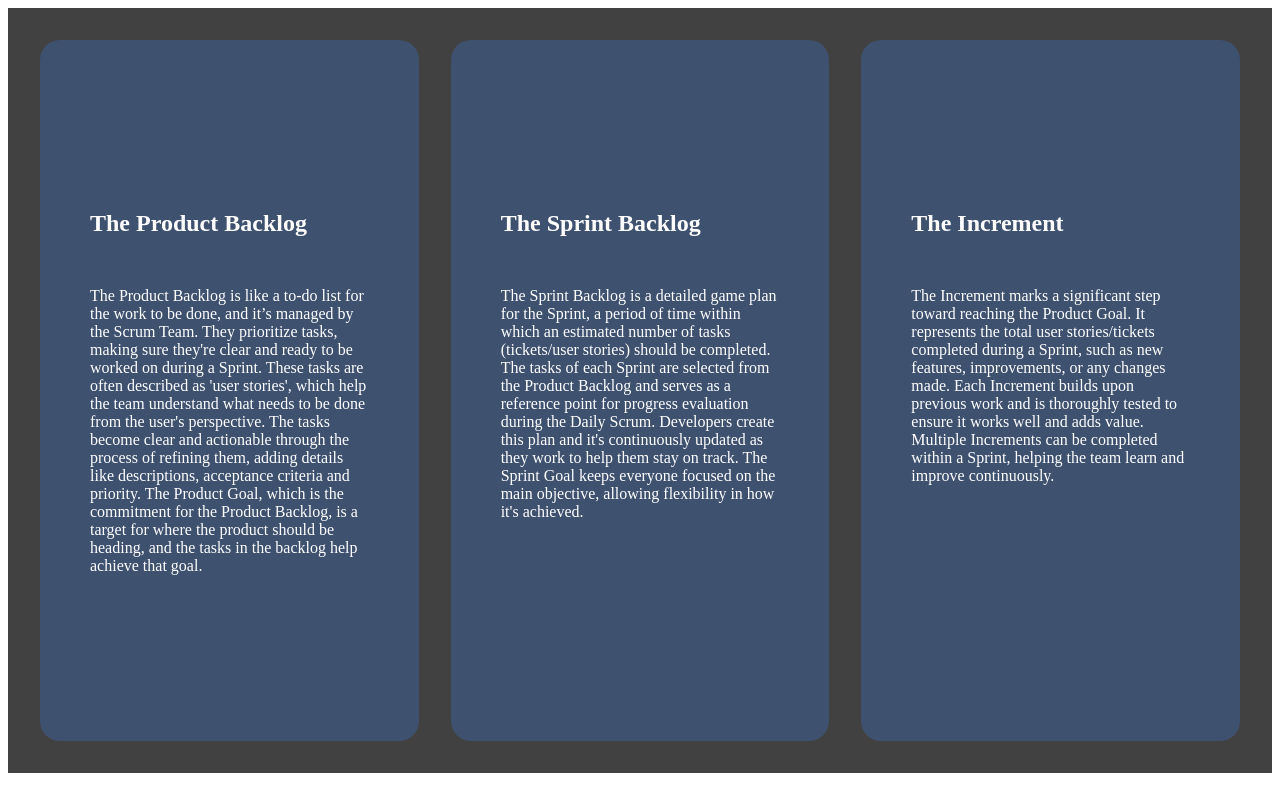
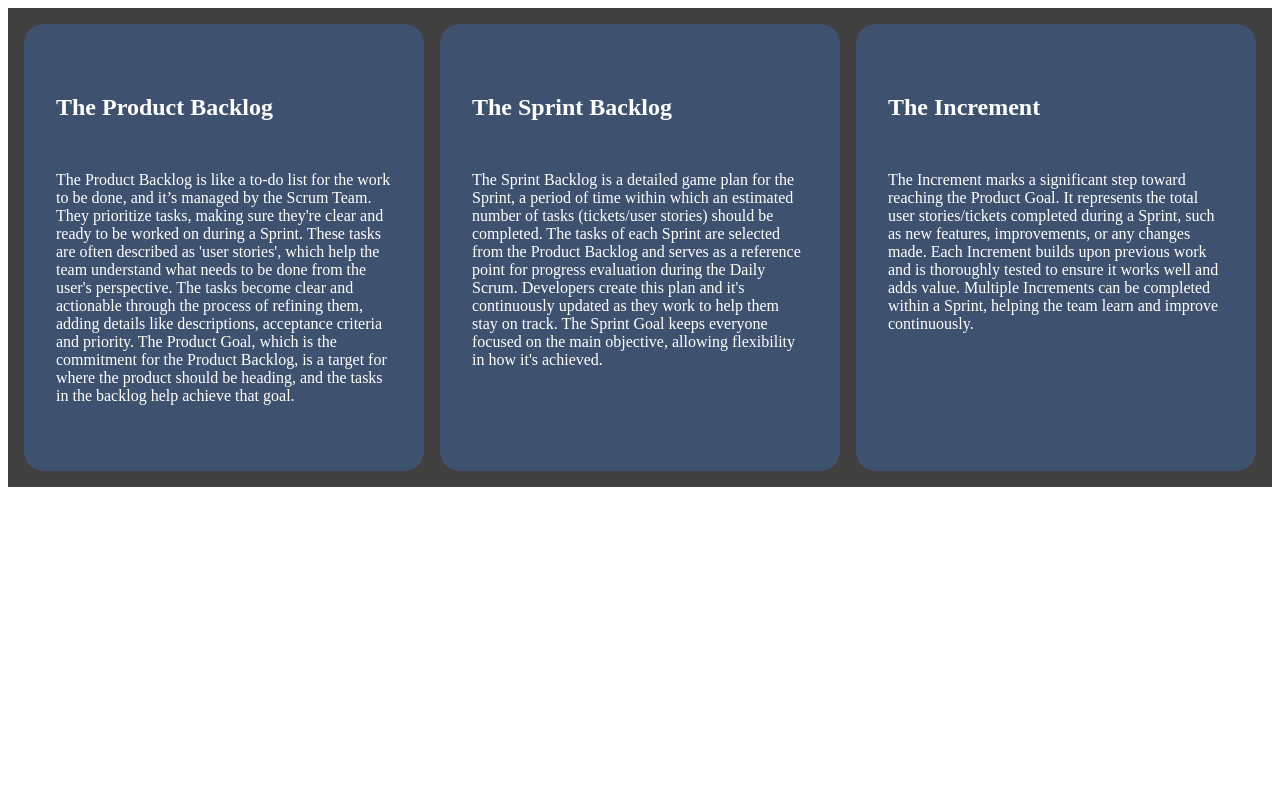
Before and after one commit to Wilma-Norman/Scrum-Project-assignment, a React (Vite) app: page /artifacts in a window 1280 px wide. Built offline with nearby package versions, Linux system fonts and the light colour scheme.

Commit message:
changed from 900px to 768px and some css modifies

```diff
--- a/src/Components/Artifacts/ThreeColumn/ThreeColumn.module.css
+++ b/src/Components/Artifacts/ThreeColumn/ThreeColumn.module.css
@@ -5,7 +5,6 @@
 .threeColumnContainer {
     color: white;
     display: flex;
-    flex: 0 0 calc(33% - 32px);
     flex-direction: column;
     justify-content: space-evenly;
     width: 100%;
@@ -15,7 +14,7 @@
     background-color: var(--artifacts-bg-color);
     border-radius: 20px;
     flex: 1;
-    padding: 150px 32px;
+    padding: 50px 32px;
 }
 
 .firstcard, .thirdcard {
@@ -30,11 +29,10 @@
     padding-bottom: 30px;
 }
 
-@media screen and (min-width: 900px) {
+@media screen and (min-width: 768px) {
     .threeColumnContainer {
         color: white;
         display: flex;
-        flex: 0 0 calc(33% - 16px);
         flex-direction: row;
         justify-content: space-evenly;
         width: 100%;
@@ -44,15 +42,15 @@
         background-color: var(--artifacts-bg-color);
         border-radius: 20px;
         flex: 1;
-        padding: 150px 50px;
+        padding: 50px 32px;
     }
 
     .firstcard, .thirdcard {
-        margin: 32px;
+        margin: 16px;
     }
 
     .secondcard {
-        margin: 32px 0;
+        margin: 16px 0;
     }
 
     .firstcard h2, .secondcard h2, .thirdcard h2{
```
